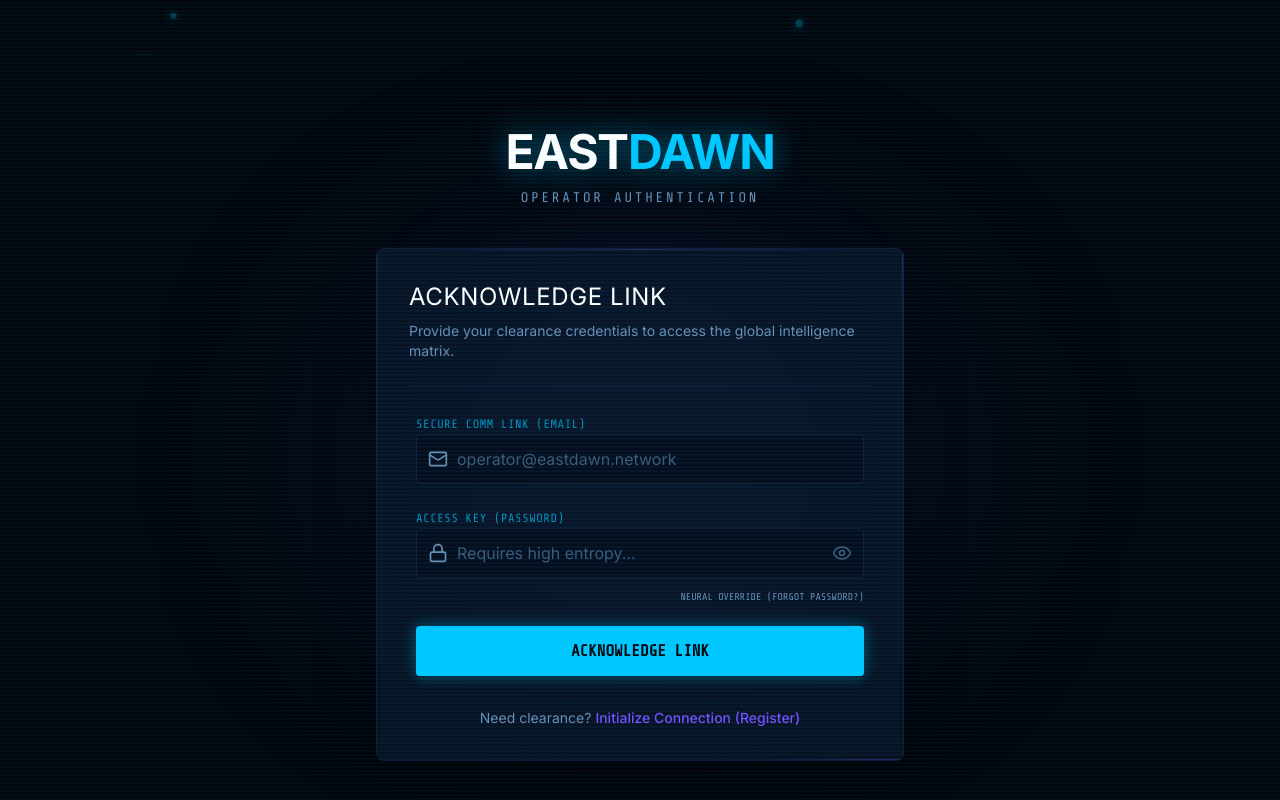
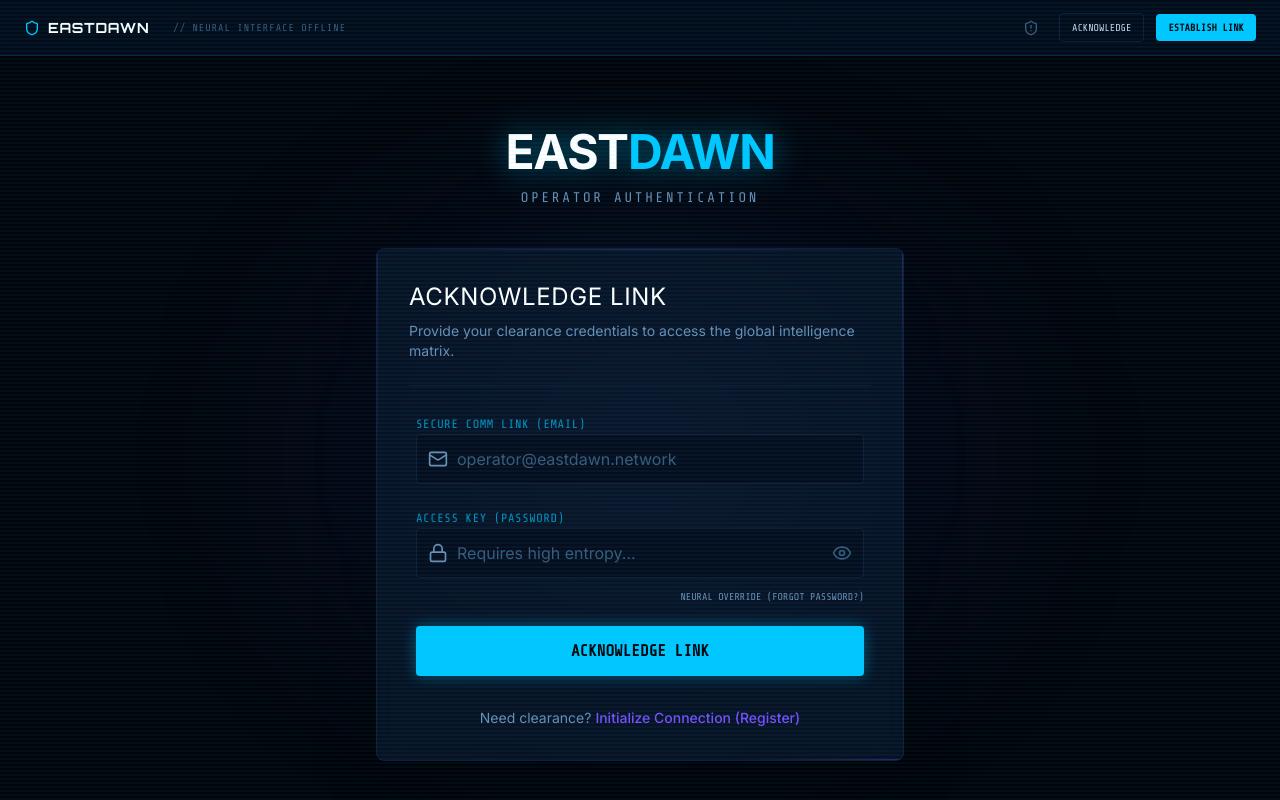
Before and after one commit to Shubhamrane1206/eastdawn, a Next.js app: page /login in a window 1280 px wide. Shown: the top 800 px of the page. Built offline with nearby package versions, Linux system fonts and the light colour scheme; no server answers.

Commit message:
fix: update navbar for unauth users and improve auth error messaging

```diff
--- a/src/app/auth-actions.ts
+++ b/src/app/auth-actions.ts
@@ -86,6 +86,9 @@ export async function signup(formData: FormData) {
       throw error
     }
     console.error('[Signup Override] Error:', error)
+    if (error.message?.includes('Missing Supabase Admin configuration')) {
+      return { error: 'Neural link failed: Missing Supabase Admin Key. If you just added it to Vercel, please trigger a redeploy for it to take effect.' }
+    }
     return { error: error.message || 'Neural link initialization failed.' }
   }
 }
--- a/src/components/GlobalNav.tsx
+++ b/src/components/GlobalNav.tsx
@@ -8,14 +8,13 @@ export async function GlobalNav() {
   const supabase = await createClient()
   const { data: { user } } = await supabase.auth.getUser()
 
-  if (!user) {
-    return null
-  }
-
-  const dbUser = await db.user.findUnique({
+  let dbUser = null
+  if (user) {
+    dbUser = await db.user.findUnique({
       where: { email: user.email! },
       select: { name: true, avatarUrl: true, totalXp: true, role: true }
     })
+  }
 
   const isAdmin = dbUser?.role === 'ADMIN'
 
@@ -26,6 +25,8 @@ export async function GlobalNav() {
           <Shield className="w-4 h-4 text-[var(--color-primary)]" />
           Eastdawn
         </Link>
+
+        {user ? (
           <div className="hidden md:flex items-center gap-4 text-xs font-mono text-[var(--color-text-secondary)] uppercase">
             <Link href="/dashboard" className="hover:text-white transition-colors flex items-center gap-1">
               <Terminal className="w-3.5 h-3.5" /> Dashboard
@@ -42,15 +43,21 @@ export async function GlobalNav() {
               </Link>
             )}
           </div>
+        ) : (
+          <div className="hidden md:flex items-center gap-4 text-[10px] font-mono text-[var(--color-text-quaternary)] uppercase tracking-widest">
+            <span>// Neural Interface Offline</span>
+          </div>
+        )}
       </div>
 
       <div className="flex items-center gap-4">
+        {user ? (
+          <>
             <div className="text-right hidden md:block">
               <p className="text-xs font-display font-bold text-white uppercase">{dbUser?.name || 'Operator'}</p>
               <p className="text-[10px] font-mono text-[var(--color-text-quaternary)]">{dbUser?.totalXp || 0} XP</p>
             </div>
 
-        {/* Avatar Placeholder */}
             <Link href="/settings" className="w-8 h-8 rounded-full bg-[var(--color-surface-3)] border border-[var(--color-primary)]/40 flex items-center justify-center overflow-hidden hover:border-[var(--color-primary)] transition-colors">
               {dbUser?.avatarUrl ? (
                 <img src={dbUser.avatarUrl} alt="Avatar" className="w-full h-full object-cover" />
@@ -59,12 +66,29 @@ export async function GlobalNav() {
               )}
             </Link>
 
-        {/* Sign Out */}
             <form action={signOut}>
               <button type="submit" className="p-2 text-[var(--color-text-tertiary)] hover:text-red-400 transition-colors rounded-lg hover:bg-[var(--color-surface-3)]" title="Sign Out">
                 <LogOut className="w-4 h-4" />
               </button>
             </form>
+          </>
+        ) : (
+          <div className="flex items-center gap-3">
+            <Link
+              href="/admin"
+              className="p-2 text-[var(--color-text-quaternary)] hover:text-amber-400 transition-colors"
+              title="Admin Entry"
+            >
+              <ShieldAlert className="w-4 h-4" />
+            </Link>
+            <Link href="/login" className="text-[10px] font-mono text-[var(--color-text-secondary)] hover:text-white uppercase px-3 py-1.5 border border-[var(--color-surface-3)] rounded hover:border-[var(--color-primary)]/50 transition-all">
+              Acknowledge
+            </Link>
+            <Link href="/register" className="text-[10px] font-mono bg-[var(--color-primary)] text-[#03050a] px-3 py-1.5 rounded font-bold hover:bg-[var(--color-success)] transition-all uppercase">
+              Establish Link
+            </Link>
+          </div>
+        )}
       </div>
     </nav>
   )
```
Lines whose indentation alone changed are shown as unchanged.
